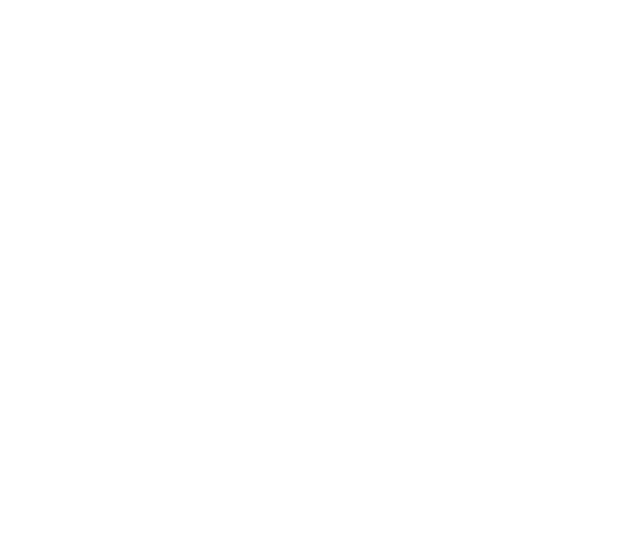
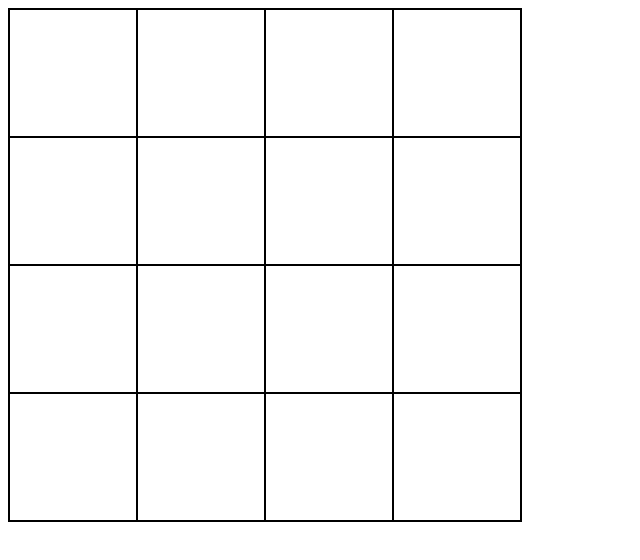
Before and after one commit to Julia-1439/etch-a-sketch, a plain HTML site: page index.html in a window 1280 px wide. Shown: the whole page, without its empty margins (0-640 px from the left). Drawn offline with Linux system fonts and the light colour scheme.

Commit message:
Create grid but hardcoded
This 4x4 grid was hardcoded to serve as a model for what we want to
build when we progress to the next stage of generating it through
Javascript.

```diff
--- a/index.html
+++ b/index.html
@@ -8,5 +8,32 @@
 </head>
 <body>
     <script src="script.js" defer></script>
+
+    <div id="grid">
+        <div class="row">
+            <div class="cell"></div>
+            <div class="cell"></div>
+            <div class="cell"></div>
+            <div class="cell"></div>
+        </div>
+        <div class="row">
+            <div class="cell"></div>
+            <div class="cell"></div>
+            <div class="cell"></div>
+            <div class="cell"></div>
+        </div>
+        <div class="row">
+            <div class="cell"></div>
+            <div class="cell"></div>
+            <div class="cell"></div>
+            <div class="cell"></div>
+        </div>
+        <div class="row">
+            <div class="cell"></div>
+            <div class="cell"></div>
+            <div class="cell"></div>
+            <div class="cell"></div>
+        </div>
+    </div>
 </body>
 </html>
--- a/style.css
+++ b/style.css
@@ -0,0 +1,19 @@
+#grid {
+    width: 512px;
+    height: 512px;
+
+    display: flex;
+    flex-direction: column;
+    border: 1px solid black;
+}
+
+.row {
+    display: flex;
+    flex: 1;
+}
+
+.cell {
+    box-sizing: border-box;
+    border: 1px solid black;
+    flex: 1;
+}
```
